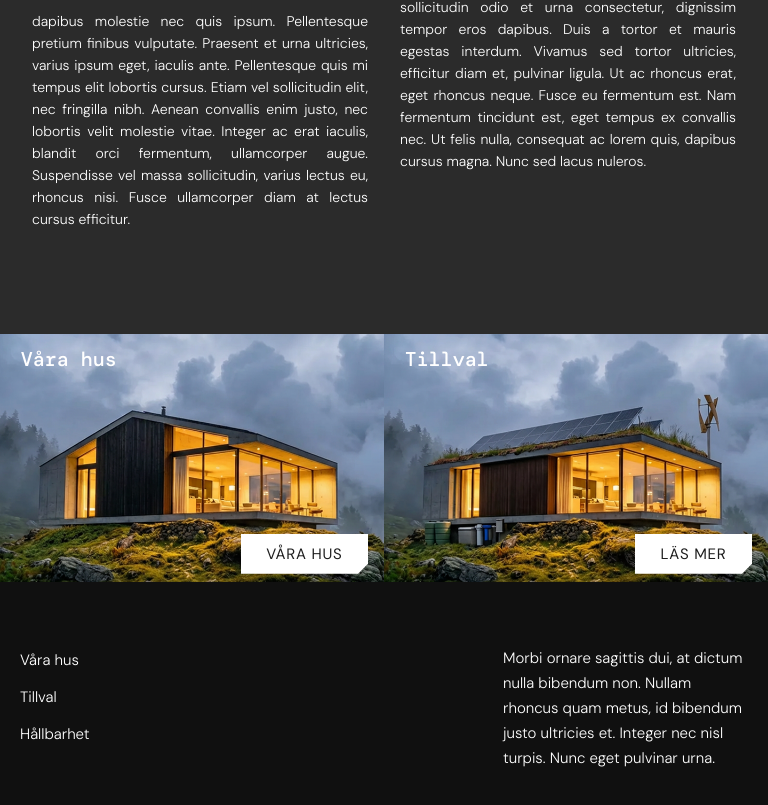
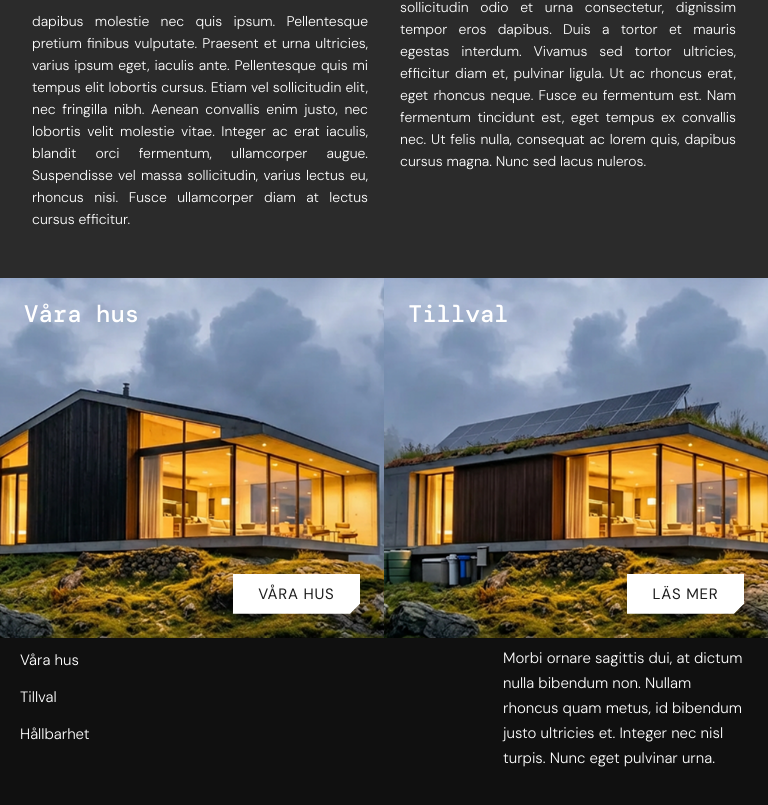
Before and after one commit to JennAnd/house-landing-page, a React (Vite) app: page / in a window 768 px wide. Shown: the part 756-1561 px from the top of the page. Built offline with nearby package versions, Linux system fonts and the light colour scheme.

Commit message:
finalize house section layout and responsive behavior

```diff
--- a/src/components/HouseSection/HouseCard.css
+++ b/src/components/HouseSection/HouseCard.css
@@ -1,4 +1,4 @@
-/* HOUSECARD*/
+/* HOUSE CARD*/
 
 .house-card {
   position: relative;
@@ -7,31 +7,39 @@
 
 /* Card image */
 .house-card-image {
+  position: relative;
+  z-index: 1;
   width: 100%;
   height: 320px;
   object-fit: cover;
-  object-position: 50% 50%;
   display: block;
+}
+
+.house-card-title,
+.house-card-button {
+  position: absolute;
+  z-index: 2;
 }
 
 /* Title */
 .house-card-title {
-  position: absolute;
-  top: 1rem;
-  left: 1rem;
+  top: 24px;
+  left: 24px;
+
   margin: 0;
+
   color: var(--c-text-white);
   font-family: var(--font-mono);
   font-weight: 500;
-  font-size: 1.25rem;
-  line-height: 1.2;
+  font-size: 24px;
+  line-height: 1;
 }
 
 /* Button */
 .house-card-button {
   position: absolute;
-  right: 1rem;
-  bottom: 1rem;
+  right: 16px;
+  bottom: 16px;
 
   font-family: var(--font-sans);
   font-weight: 400;
@@ -45,7 +53,7 @@
   background: var(--c-bg-white);
   color: var(--c-text-dark);
   transition: background-color 0.2s ease, color 0.2s ease,
-    border-color 0.2s ease, transform 0.2s ease;
+    border-color 0.2s ease, transform 0.15s ease;
 
   height: 40px;
   padding: 0 1.6rem;
@@ -78,33 +86,25 @@
 }
 
 /* TABLET */
-@media (min-width: 768px) and (max-width: 1114px) {
-  /* Background split to blend into the sections */
-  .house-card {
-    background: linear-gradient(
-      to bottom,
-      var(--c-bg-text-section) 0%,
-      var(--c-bg-text-section) 55%,
-      var(--c-bg-footer) 55%,
-      var(--c-bg-footer) 100%
-    );
-  }
-
+@media (min-width: 768px) {
   .house-card-image {
     height: 360px;
-    object-fit: contain;
-    object-position: center;
-    background: transparent;
-  }
-
-  .house-card-title {
-    top: clamp(22px, calc(68.8px - (100vw - 768px) * 0.13526), 68.8px);
-    left: clamp(20.8px, calc(20.8px + (100vw - 768px) * 0.03237), 32px);
   }
 
   .house-card-button {
-    right: clamp(16px, calc(16px + (100vw - 768px) * 0.04638), 32px);
-    bottom: clamp(32px, calc(64px - (100vw - 768px) * 0.09275), 64px);
+    right: 24px;
+    bottom: 24px;
+  }
+}
+
+/* TABLET  -  Image focus fix between (768-880) */
+@media (min-width: 768px) and (max-width: 880px) {
+  .house-card:first-child .house-card-image {
+    object-position: 64% center;
+  }
+
+  .house-card:last-child .house-card-image {
+    object-position: 40% center;
   }
 }
 
@@ -112,18 +112,19 @@
 @media (min-width: 1115px) {
   .house-card-image {
     height: 464px;
-    object-fit: cover;
-    object-position: 50% 50%;
   }
 
   .house-card-title {
-    top: 22px;
+    top: 32px;
     left: 32px;
-    font-size: 1.5rem;
+    font-size: 24px;
   }
 
   .house-card-button {
+    width: 126px;
+    height: 40px;
     right: 32px;
     bottom: 32px;
+    padding: 0;
   }
 }
--- a/src/components/HouseSection/HouseSection.css
+++ b/src/components/HouseSection/HouseSection.css
@@ -1,15 +1,15 @@
-/* HOUSESECTION */
+/* HOUSE SECTION */
 
 /* Section wrapper */
 .house-section {
-  padding: 0;
+  background: var(--c-bg-footer);
+  width: 100%;
 }
 
-/* Stack cards vertically */
+/* Cards layout */
 .house-section-grid {
   display: grid;
   grid-template-columns: 1fr;
-  gap: 0;
   width: 100%;
 }
 
--- a/src/components/TextSection/TextSection.css
+++ b/src/components/TextSection/TextSection.css
@@ -1,4 +1,4 @@
-/* TEXTSECTION */
+/* TEXT SECTION */
 
 .text-section {
   background: var(--c-bg-text-section);
```
